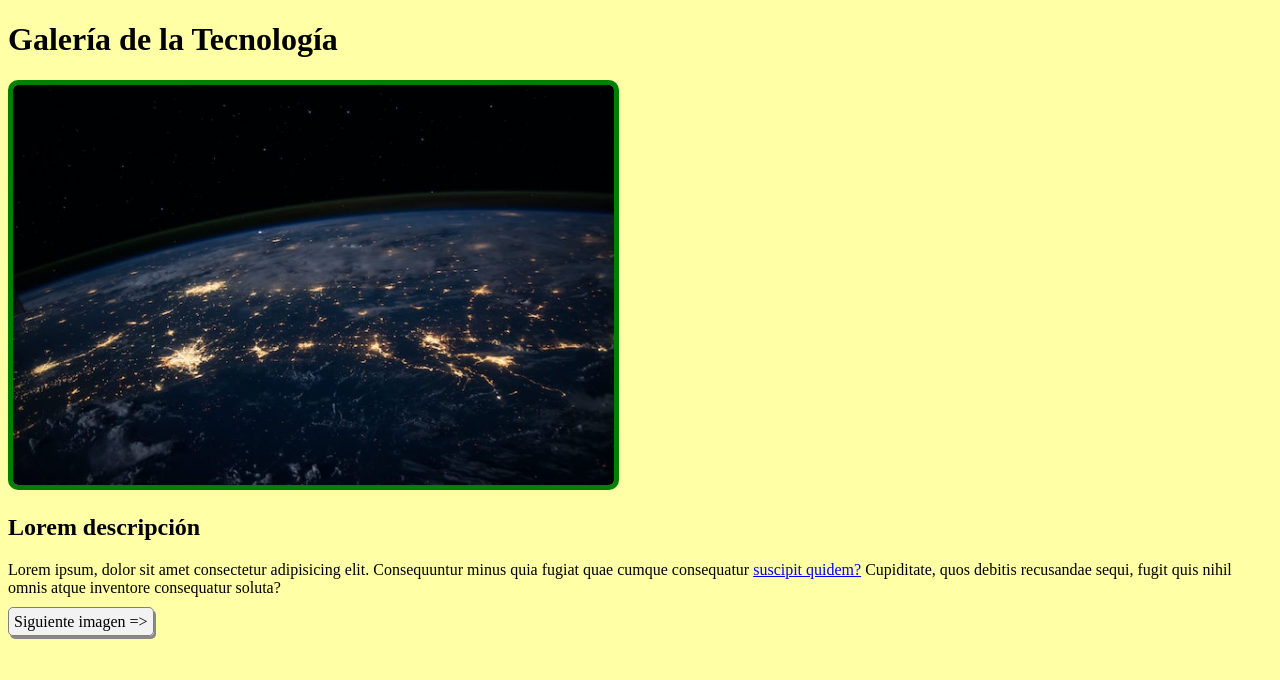
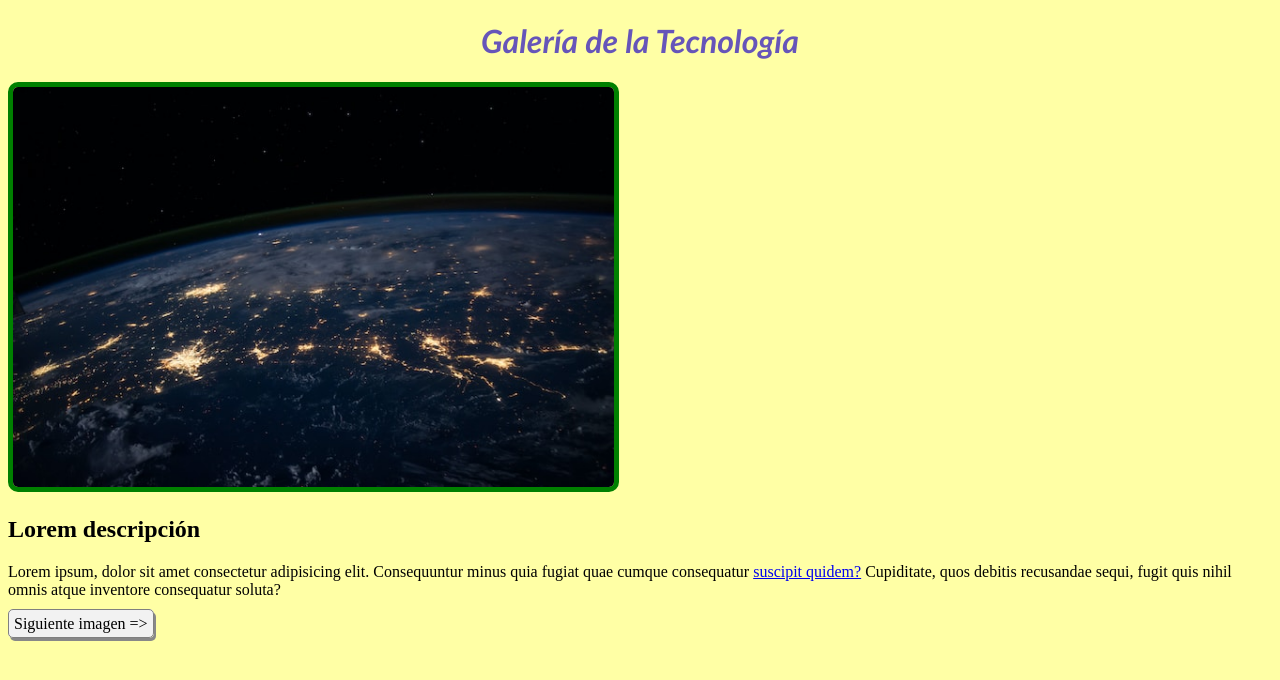
Before and after one commit to atososa12/subgrupo-3, a plain HTML site: page page1.html in a window 1280 px wide. Drawn offline with Linux system fonts and the light colour scheme.

Commit message:
Update styles.css

```diff
--- a/styles.css
+++ b/styles.css
@@ -19,6 +19,10 @@ body {
 }
 
 h1 {
-    text-shadow: #888888 5px;
-
+    font-style: italic;
+    color: rgb(102, 85, 185);
+    font-weight: bold;
+    font-family: 'Gill Sans', 'Gill Sans MT', Calibri, 'Trebuchet MS', sans-serif;
+    text-align: center;
+    text-shadow: rgb(255, 255, 255) 10px;
 }
```
